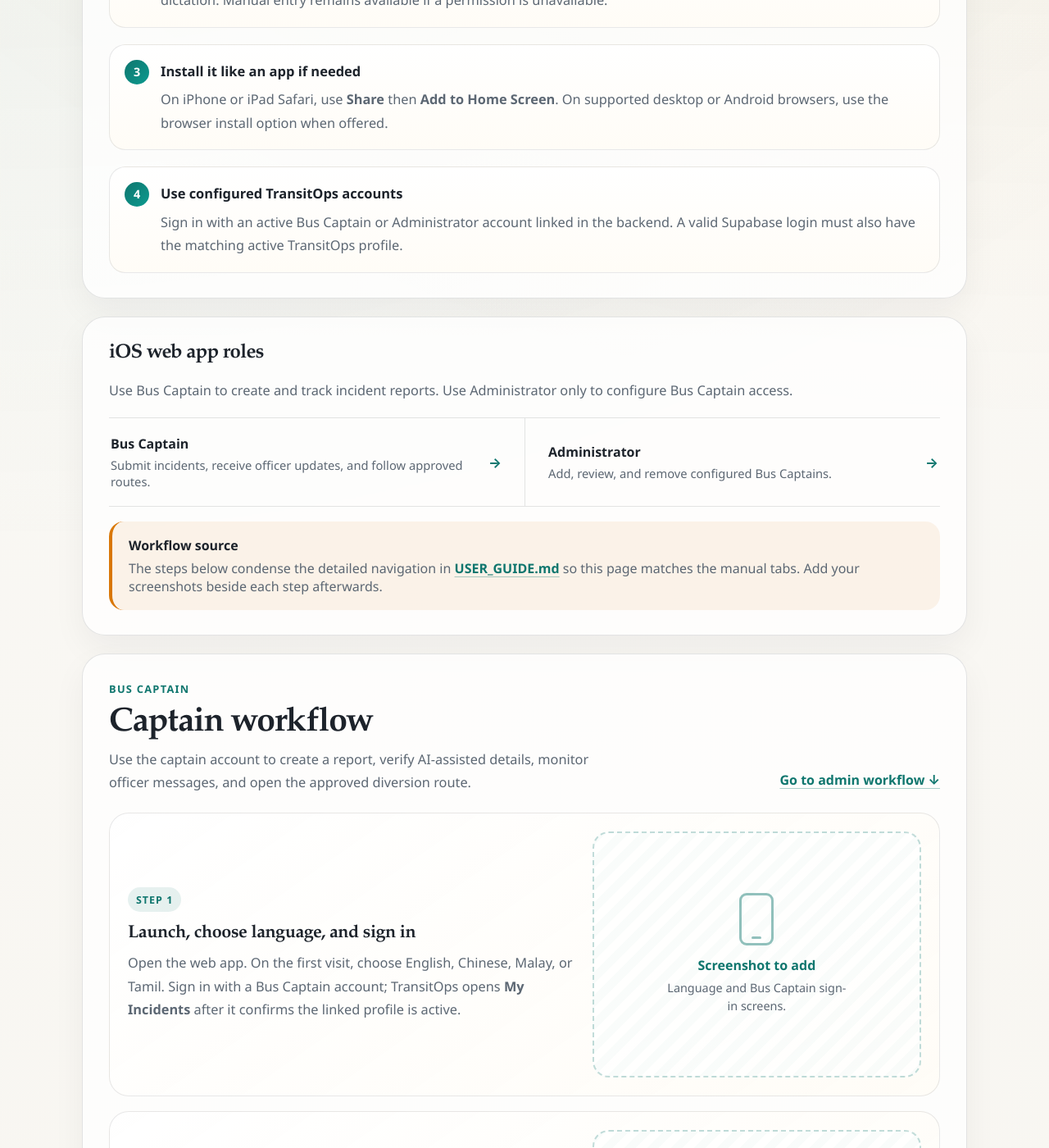
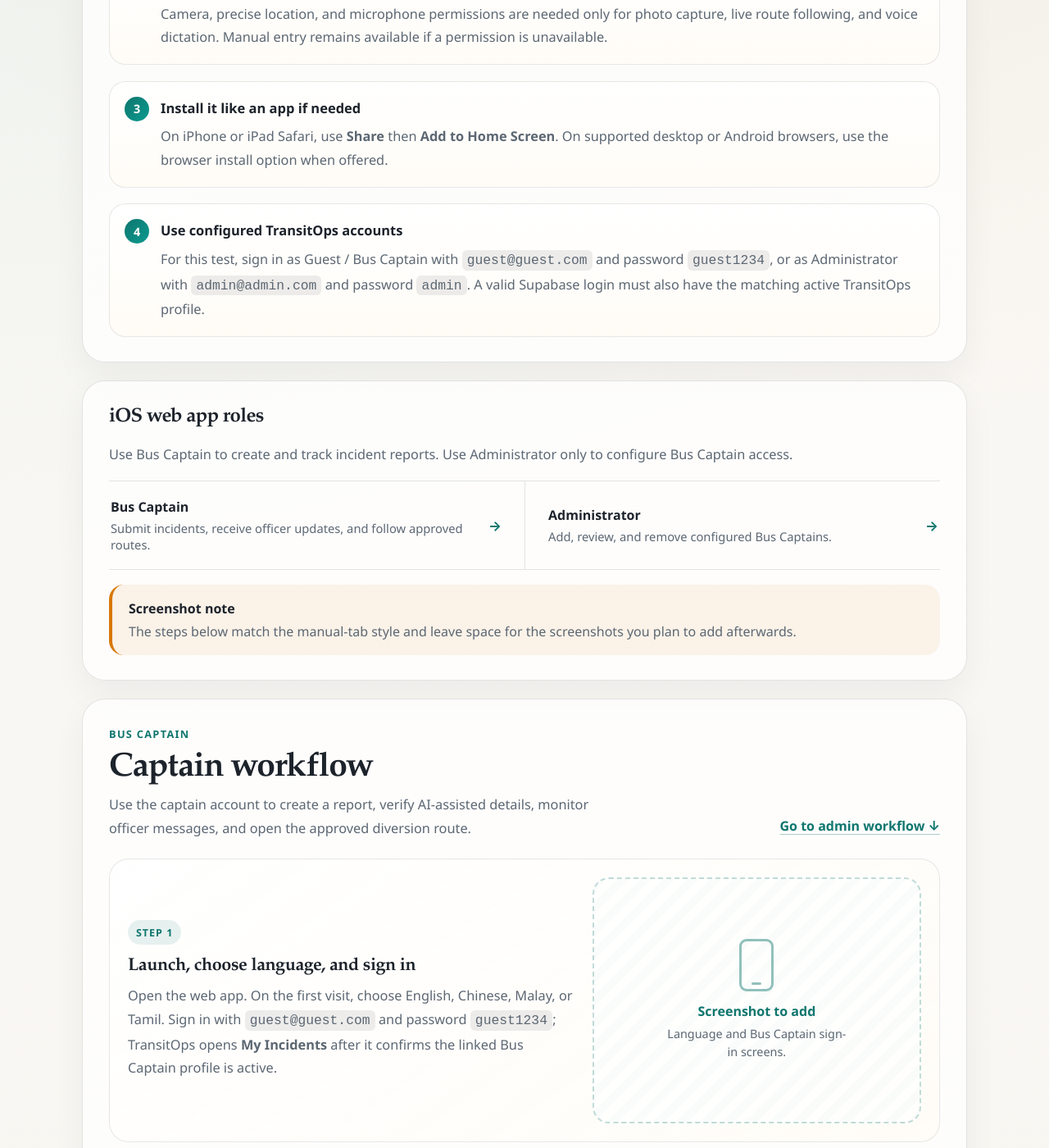
Before and after one commit to ZengZixuan05/RouteGuardians-Manual, a Jekyll site: the page built from ios-web-app.md, in a window 1280 px wide and 1400 px high, scrolled down 1599 px. Shown: the whole window at 82% size. Built offline with Jekyll 4.4.1, drawn with Linux system fonts in a browser that asks for light colours; some of the changed text lies outside the part shown.

Commit message:
Add login details

```diff
--- a/ios-web-app.md
+++ b/ios-web-app.md
@@ -25,16 +25,32 @@
       </div>
     </div>
 
-    <aside class="card quickfacts" aria-label="iOS web app reference documents">
+    <aside class="card quickfacts" aria-label="iOS web app demo credentials">
       <div class="quickfact">
-        <small>Primary reference</small>
-        <strong><a class="text-link" href="{{ '/USER_GUIDE.md' | relative_url }}">USER_GUIDE.md</a></strong>
-        <span class="muted">Screen-by-screen captain and administrator navigation.</span>
+        <small>Guest / Bus Captain</small>
+        <div class="credential-lines">
+          <div class="credential-line">
+            <span>Email</span>
+            <code>guest@guest.com</code>
+          </div>
+          <div class="credential-line">
+            <span>Password</span>
+            <code>guest1234</code>
+          </div>
+        </div>
       </div>
       <div class="quickfact">
-        <small>Technical reference</small>
-        <strong><a class="text-link" href="{{ '/README%20copy.md' | relative_url }}">README copy.md</a></strong>
-        <span class="muted">Backend parity, deployment notes, and validation commands.</span>
+        <small>Administrator</small>
+        <div class="credential-lines">
+          <div class="credential-line">
+            <span>Email</span>
+            <code>admin@admin.com</code>
+          </div>
+          <div class="credential-line">
+            <span>Password</span>
+            <code>admin</code>
+          </div>
+        </div>
       </div>
       <div class="quickfact">
         <small>Best judging link</small>
@@ -57,7 +73,7 @@
   </p>
   <div class="callout">
     <strong>What remains the same</strong>
-    <span class="muted">The web app uses the same Supabase authentication users, UUID profile linkage, database tables, Storage bucket, role routing, incident lifecycle, and captain/admin permissions described in the README copy.</span>
+    <span class="muted">The web app uses the same Supabase authentication users, UUID profile linkage, database tables, Storage bucket, role routing, incident lifecycle, and captain/admin permissions as the native app workflow.</span>
   </div>
 </section>
 
@@ -85,7 +101,7 @@
     </li>
     <li class="step">
       <strong>Use configured TransitOps accounts</strong>
-      <p>Sign in with an active Bus Captain or Administrator account linked in the backend. A valid Supabase login must also have the matching active TransitOps profile.</p>
+      <p>For this test, sign in as Guest / Bus Captain with <code>guest@guest.com</code> and password <code>guest1234</code>, or as Administrator with <code>admin@admin.com</code> and password <code>admin</code>. A valid Supabase login must also have the matching active TransitOps profile.</p>
     </li>
   </ol>
 </section>
@@ -110,8 +126,8 @@
     </a>
   </div>
   <div class="callout">
-    <strong>Workflow source</strong>
-    <span class="muted">The steps below condense the detailed navigation in <a class="text-link" href="{{ '/USER_GUIDE.md' | relative_url }}">USER_GUIDE.md</a> so this page matches the manual tabs. Add your screenshots beside each step afterwards.</span>
+    <strong>Screenshot note</strong>
+    <span class="muted">The steps below match the manual-tab style and leave space for the screenshots you plan to add afterwards.</span>
   </div>
 </section>
 
@@ -130,7 +146,7 @@
       <div class="workflow-copy">
         <span class="step-label">Step 1</span>
         <h3>Launch, choose language, and sign in</h3>
-        <p>Open the web app. On the first visit, choose English, Chinese, Malay, or Tamil. Sign in with a Bus Captain account; TransitOps opens <strong>My Incidents</strong> after it confirms the linked profile is active.</p>
+        <p>Open the web app. On the first visit, choose English, Chinese, Malay, or Tamil. Sign in with <code>guest@guest.com</code> and password <code>guest1234</code>; TransitOps opens <strong>My Incidents</strong> after it confirms the linked Bus Captain profile is active.</p>
       </div>
       <figure class="screenshot-slot">
         <figcaption>
@@ -264,7 +280,7 @@
       <div class="workflow-copy">
         <span class="step-label">Step 1</span>
         <h3>Sign in as Administrator</h3>
-        <p>Sign in with an administrator account. TransitOps routes this role to <strong>Admin Portal</strong> instead of <strong>My Incidents</strong>.</p>
+        <p>Sign in with <code>admin@admin.com</code> and password <code>admin</code>. TransitOps routes this role to <strong>Admin Portal</strong> instead of <strong>My Incidents</strong>.</p>
       </div>
       <figure class="screenshot-slot">
         <figcaption>
@@ -314,7 +330,7 @@
   <div class="grid-2">
     <div class="callout" style="margin-top: 0;">
       <strong>Backend parity</strong>
-      <span class="muted">It expects the same <code>profiles</code>, <code>captain_profiles</code>, <code>incidents</code>, <code>incident_messages</code>, <code>diversion_routes</code>, and public <code>incident-photos</code> bucket described in the README copy.</span>
+      <span class="muted">It expects the same <code>profiles</code>, <code>captain_profiles</code>, <code>incidents</code>, <code>incident_messages</code>, <code>diversion_routes</code>, and public <code>incident-photos</code> bucket used by the existing TransitOps backend.</span>
     </div>
     <div class="callout" style="margin-top: 0;">
       <strong>Web-specific substitutions</strong>
```
Also changed, not shown: README.md.
